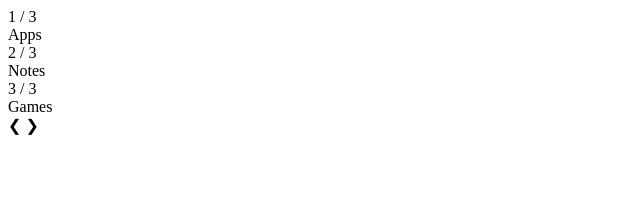
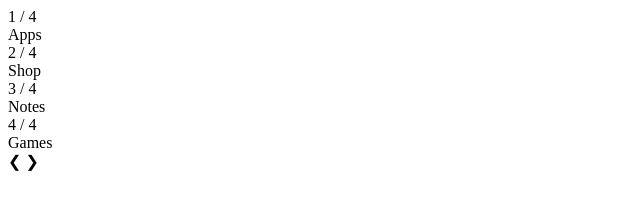
Before and after one commit to gjetost1/devTime, a plain HTML site: page index.html in a window 1280 px wide. Shown: the full height of the page, 0-640 px from the left. Drawn offline with Linux system fonts and the light colour scheme.

Commit message:
more items

```diff
--- a/index.html
+++ b/index.html
@@ -9,18 +9,22 @@
     <div class="bar">
         <!-- Full images with numbers and message Info -->
         <div class="Containers">
-          <div class="MessageInfo">1 / 3</div>
+          <div class="MessageInfo">1 / 4</div>
           <div class="Info">Apps</div>
         </div>
 
         <div class="Containers">
-          <div class="MessageInfo">2 / 3</div>
-          <div class="Info">Notes</div>
+          <div class="MessageInfo">2 / 4</div>
+          <div class="Info">Shop</div>
         </div>
 
         <div class="Containers">
-          <div class="MessageInfo">3 / 3</div>
+            <div class="MessageInfo">3 / 4</div>
+            <div class="Info">Notes</div>
+          </div>
 
+        <div class="Containers">
+          <div class="MessageInfo">4 / 4</div>
           <div class="Info">Games</div>
         </div>
     </div>
@@ -36,6 +40,7 @@
       <span class="dots" onclick="currentSlide(1)"></span>
       <span class="dots" onclick="currentSlide(2)"></span>
       <span class="dots" onclick="currentSlide(3)"></span>
+      <span class="dots" onclick="currentSlide(4)"></span>
     </div>
   <body/>
 <html/>
```
